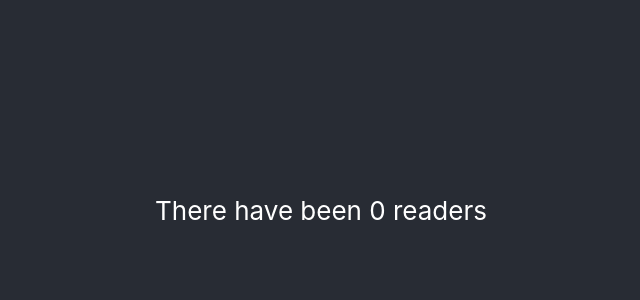
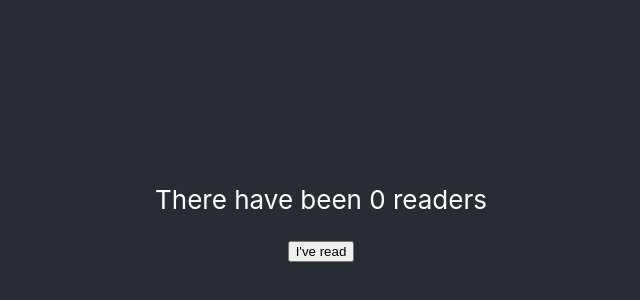
Before and after one commit to Igormirowski/Lap-3---React-practice, a React (Create React App) app in the folder newsiesigor/: page / in a window 1280 px wide. Shown: the part 190-490 px from the top of the page, without its empty margins (319-959 px from the left). Built offline with nearby package versions, Linux system fonts and the light colour scheme.

Commit message:
added button

```diff
--- a/newsiesigor/src/components/ReaderCount.js
+++ b/newsiesigor/src/components/ReaderCount.js
@@ -9,7 +9,10 @@ const ReaderCount = () => {
     }
 
     return (
-       <p> There have been 0 readers</p>
+        <>
+        <p> There have been 0 readers</p>
+        <button>I've read </button>
+        </>
     )
 }
 
```
